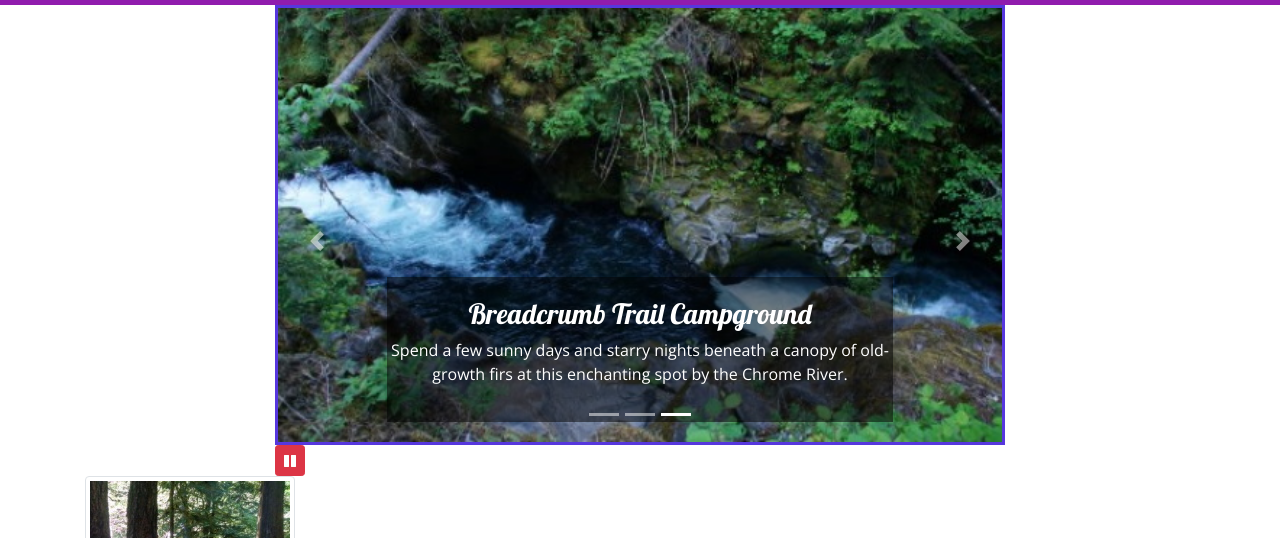
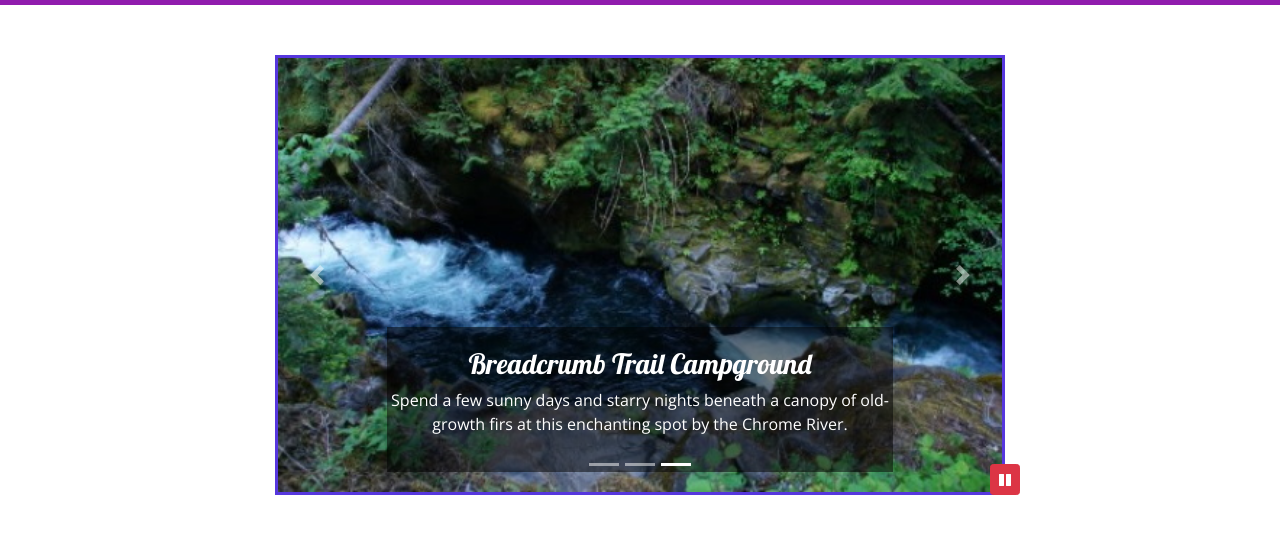
Before and after one commit to SantanaWoollery/Bootstrap, a website: page index.html in a window 1280 px wide. Shown: the part 215-753 px from the top of the page. Drawn offline with nearby package versions, Linux system fonts and the light colour scheme.

Commit message:
Corrected Scss

```diff
--- a/css/styles.css
+++ b/css/styles.css
@@ -20,11 +20,27 @@ header h2 {
   background-image: linear-gradient(to right, #5637dd, #3046C5, #60106b);
   color: white; }
 
+.row-content {
+    padding: 50px 0;
+    border-bottom: 1px ridge;
+    min-height: 200px;}
+
 .navbar {
   background-color: #901CAD; }
+
+a, a:hover {
+    color: inherit;
+    text-decoration: none;
+}
 
 .carousel {
   border: solid #5637dd; }
 
 .carousel-caption {
   background-color: rgba(0, 0, 0, 0.5); }
+
+#carouselButton {
+    position: absolute;
+    right: 0;
+    bottom: 0;
+    z-index: 100; }
```
